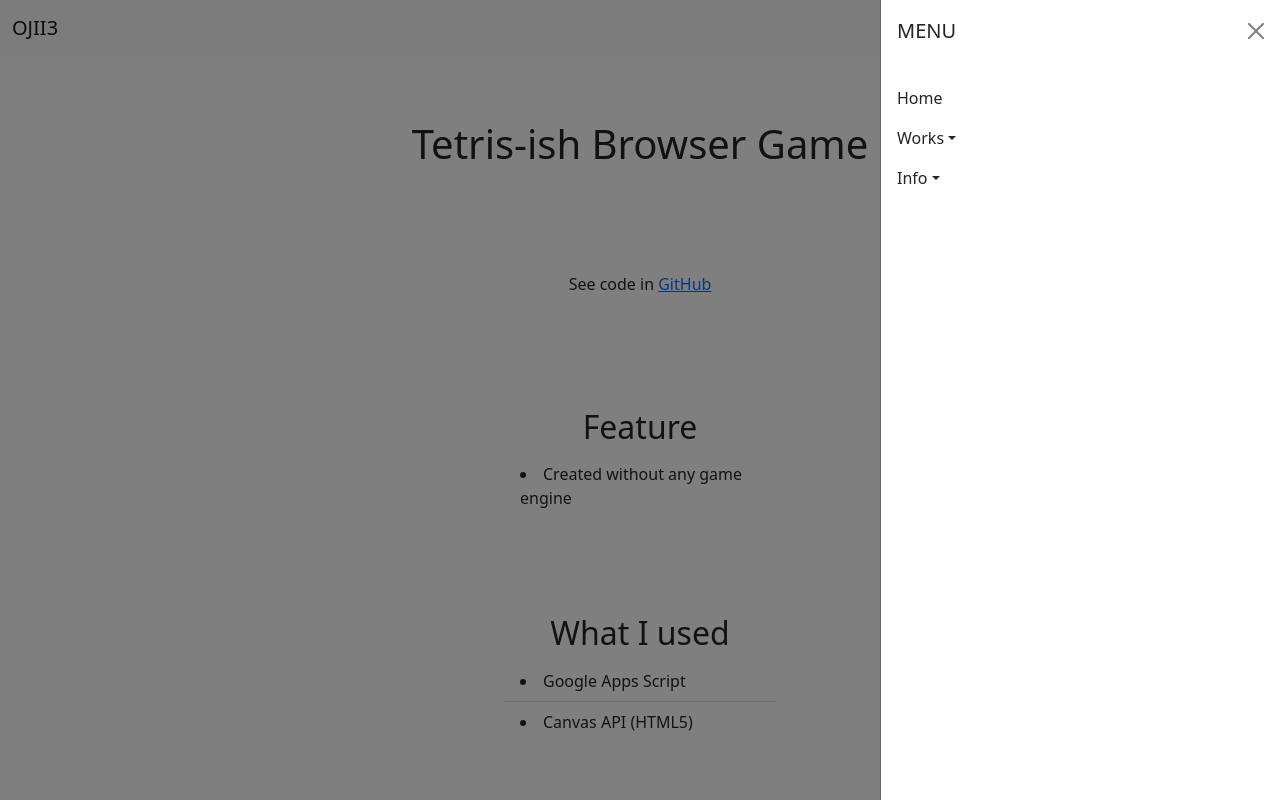
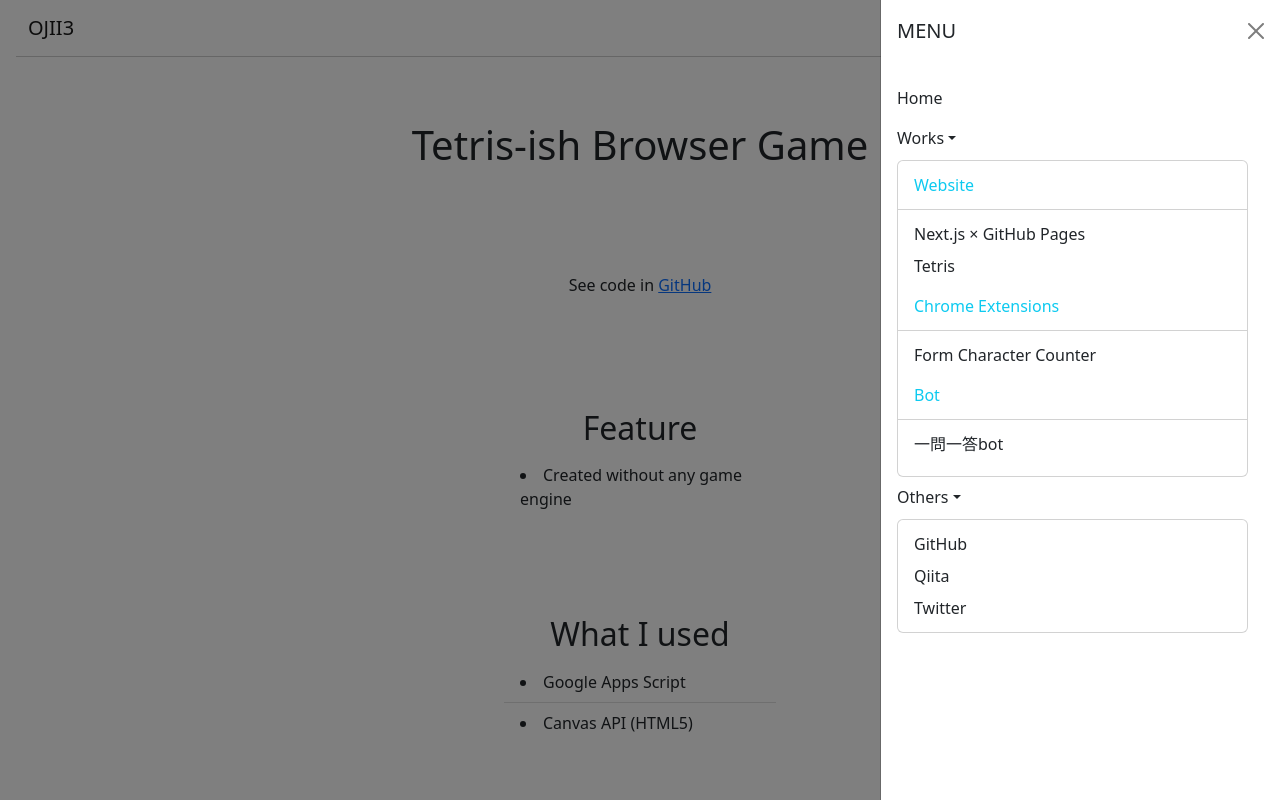
Before and after one commit to OJII3/ojii3.dev, a Next.js app: page /ojii3/tetris in a window 1280 px wide. Both pictures are taken after a click on the button 1240 px from the left and 28 px from the top of the page. Shown: the top 800 px of the page. Built offline with nearby package versions, Linux system fonts and the light colour scheme.

Commit message:
Update: navbar design, to top button design

```diff
--- a/components/back-to-top-button.tsx
+++ b/components/back-to-top-button.tsx
@@ -4,6 +4,7 @@ import { Button } from "react-bootstrap"
 
 const BackToTopButton = () => {
   let [hidden, setHidden] = useState<boolean>(true)
+
   const button = (
     <div style={{
       position: 'relative'
@@ -13,7 +14,7 @@ const BackToTopButton = () => {
         bottom: '40px',
         right: '25px'
       }}>
-        <Button variant='secondary' className="p-4">
+        <Button variant='secondary' className="py-4 px-lg-4">
           TOP ↑
         </Button>
       </Link>
--- a/components/footer.tsx
+++ b/components/footer.tsx
@@ -3,8 +3,8 @@ import { Col, Container, Row } from "react-bootstrap"
 const Footer = () => {
   return (
     <footer>
-      <Container fluid className="p-5">
-        <Row className='p-5' style={{borderTop: 'solid 1px #ccc'}}>
+      <Container fluid className="py-5">
+        <Row className='py-5 mx-lg-5' style={{borderTop: 'solid 1px #ccc'}}>
           <Col className='text-center'>
             ©OJII3
           </Col>
--- a/components/navbar.tsx
+++ b/components/navbar.tsx
@@ -9,7 +9,7 @@ import { Button, Container, Form, Nav, Navbar, NavDropdown, Offcanvas } from 're
 const NavbarComponent = () => {
   const expand = ''
   return (
-    <Navbar key={expand} bg="light" expand={expand} className="mb-3">
+    <Navbar key={expand} bg="white" expand={expand} className="mb-3 mx-lg-3" style={{borderBottom: 'solid 1px #ccc'}}>
       <Container fluid>
         <Navbar.Brand as={Link} href='/ojii3/home'>
           {/*
@@ -43,6 +43,8 @@ const NavbarComponent = () => {
               <NavDropdown
                 title="Works"
                 id={`offcanvasNavbarDropdown-expand-${expand}`}
+                show={true}
+                disabled
               >
                 <NavDropdown.ItemText className='text-info'>Website</NavDropdown.ItemText>
                 <NavDropdown.Divider />
@@ -59,14 +61,15 @@ const NavbarComponent = () => {
                 <NavDropdown.ItemText />
               </NavDropdown>
               <NavDropdown
-                title="Info"
+                title="Others"
                 id={`offcanvasNavbarDropdown-expand-${expand}`}
+                show={true}
+                disabled
               >
                 <NavDropdown.Item href="https://github.com/ojii3">GitHub</NavDropdown.Item>
                 <NavDropdown.Item href="https://qiita.com/ojii3">Qiita</NavDropdown.Item>
-                <NavDropdown.Divider />
                 <NavDropdown.Item href="#action5">
-                  Something else here
+                  Twitter
                 </NavDropdown.Item>
               </NavDropdown>
             </Nav>
--- a/components/scroll-fade-ref.tsx
+++ b/components/scroll-fade-ref.tsx
@@ -41,7 +41,7 @@ class FadeRef {
             entry.target.classList.add('fade-untriggered')
           }
         })
-      }, { threshold: 0.25 })
+      }, { threshold: 0.1 })
 
       if (this.fadeUpRef.current) observer.observe(this.fadeUpRef.current)
     })
```
Also changed, not shown: pages/ojii3/home.tsx (+4 -4 lines).
